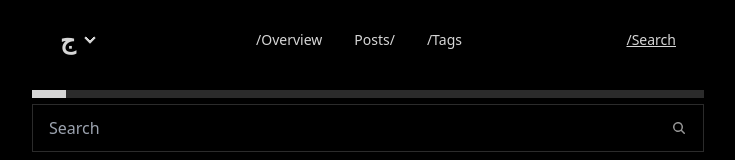
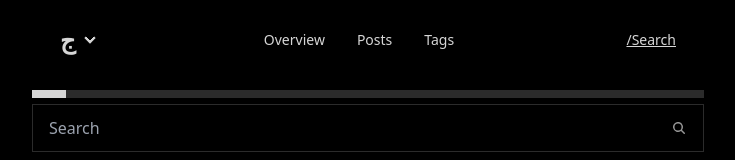
Before and after one commit to SamiSuleiman/jawhar, an Angular app in the folder web/: page /posts/1 in a window 1280 px wide. Shown: the top 160 px of the page, without its empty margins (272-1007 px from the left). Built offline with nearby package versions, Linux system fonts and the light colour scheme; no server answers.

Commit message:
web(wip): layouts

```diff
--- a/web/src/app/core/services/route.service.ts
+++ b/web/src/app/core/services/route.service.ts
@@ -1,4 +1,4 @@
-import { computed, inject, Injectable, signal } from '@angular/core';
+import { computed, inject, Injectable } from '@angular/core';
 import { Router } from '@angular/router';
 import { UiService } from '../../ui/ui.service';
 
@@ -11,17 +11,9 @@ export class RouteService {
 
   readonly $isLoading = computed(() => this.uiService.$isLoading());
 
-  readonly $route = signal('');
-
-  constructor() {
-    const _currRoute = window.location.pathname.split('/')[1];
-    this.$route.set(_currRoute);
-  }
-
   goto(route: string, user?: string): void {
-    if (route === '') {
-      this.router.navigate(['/']);
-    } else {
+    if (route === '') this.router.navigate(['/']);
+    else {
       if (!user) return;
       this.router.navigate([`/${route}/${user}`]);
     }
--- a/web/src/app/posts/post-list.component.ts
+++ b/web/src/app/posts/post-list.component.ts
@@ -13,15 +13,13 @@ import { FormControl, ReactiveFormsModule } from '@angular/forms';
 import { Router, RouterLink } from '@angular/router';
 import { debounceTime, tap } from 'rxjs';
 import { SearchIconComponent } from '../ui/icons/search-icon.component';
-import { NavbarComponent } from '../ui/navbar.component';
+import { LayoutComponent } from '../ui/layout.component';
 import { Post } from './post.model';
 import { PostService } from './post.service';
-import { BottomNavComponent } from '../ui/bottom-nav.component';
 
 @Component({
   template: `
-    <app-navbar> </app-navbar>
-
+    <app-layout> </app-layout>
     <div class="flex gap-2">
       <label class="input input-bordered flex items-center gap-2 flex-grow">
         <input
@@ -53,12 +51,11 @@ import { BottomNavComponent } from '../ui/bottom-nav.component';
   selector: 'app-post-list',
   standalone: true,
   imports: [
-    BottomNavComponent,
-    NavbarComponent,
     RouterLink,
     ReactiveFormsModule,
     AsyncPipe,
     SearchIconComponent,
+    LayoutComponent,
   ],
   changeDetection: ChangeDetectionStrategy.OnPush,
 })
--- a/web/src/app/posts/post.component.ts
+++ b/web/src/app/posts/post.component.ts
@@ -7,13 +7,13 @@ import {
   signal,
 } from '@angular/core';
 import { RouterLink } from '@angular/router';
-import { NavbarComponent } from '../ui/navbar.component';
+import { LayoutComponent } from '../ui/layout.component';
+import { Post } from './post.model';
 import { PostService } from './post.service';
-import { Post } from './post.model';
 
 @Component({
   template: `
-    <app-navbar> </app-navbar>
+    <app-layout> </app-layout>
     <div class="p-2 overflow-x-scroll">
       <h1 class="font-bold">{{ $post()?.title }}</h1>
       <img [src]="$post()?.thumbnail" alt="Thumbnail" />
@@ -22,7 +22,7 @@ import { Post } from './post.model';
   `,
   selector: 'app-post',
   standalone: true,
-  imports: [NavbarComponent, RouterLink],
+  imports: [RouterLink, LayoutComponent],
   changeDetection: ChangeDetectionStrategy.OnPush,
 })
 export class PostComponent implements OnInit {
--- a/web/src/app/search/search.component.ts
+++ b/web/src/app/search/search.component.ts
@@ -2,12 +2,12 @@ import { Component, HostListener, inject, signal } from '@angular/core';
 import { FormsModule } from '@angular/forms';
 import { Router } from '@angular/router';
 import { GithubService } from '../github/github.service';
-import { NavbarComponent } from '../ui/navbar.component';
+import { LayoutComponent } from '../ui/layout.component';
 import { HistoryComponent } from './history.component';
 
 @Component({
   template: `
-    <app-navbar> </app-navbar>
+    <app-layout> </app-layout>
     <div class="flex flex-col">
       <div class="p-1 mt-4 flex justify-start items-center">
         <div class="flex flex-col gap-2 w-full">
@@ -35,7 +35,7 @@ import { HistoryComponent } from './history.component';
   styles: ``,
   selector: 'app-search',
   standalone: true,
-  imports: [NavbarComponent, FormsModule, HistoryComponent],
+  imports: [FormsModule, HistoryComponent, LayoutComponent],
 })
 export class SearchComponent {
   private readonly router = inject(Router);
--- a/web/src/app/tags/tag-list.component.ts
+++ b/web/src/app/tags/tag-list.component.ts
@@ -13,13 +13,12 @@ import { FormControl, ReactiveFormsModule } from '@angular/forms';
 import { Router, RouterLink } from '@angular/router';
 import { debounceTime, tap } from 'rxjs';
 import { SearchIconComponent } from '../ui/icons/search-icon.component';
-import { NavbarComponent } from '../ui/navbar.component';
+import { LayoutComponent } from '../ui/layout.component';
 import { TagService } from './tag.service';
 
 @Component({
   template: `
-    <app-navbar> </app-navbar>
-
+    <app-layout> </app-layout>
     <label class="input input-bordered flex items-center gap-2 flex-grow">
       <input
         type="text"
@@ -49,11 +48,11 @@ import { TagService } from './tag.service';
   selector: 'app-tag-list',
   standalone: true,
   imports: [
-    NavbarComponent,
     RouterLink,
     ReactiveFormsModule,
     AsyncPipe,
     SearchIconComponent,
+    LayoutComponent,
   ],
   changeDetection: ChangeDetectionStrategy.OnPush,
 })
--- a/web/src/app/tags/tag.component.ts
+++ b/web/src/app/tags/tag.component.ts
@@ -2,21 +2,19 @@ import {
   ChangeDetectionStrategy,
   Component,
   OnInit,
-  computed,
   inject,
   input,
   signal,
 } from '@angular/core';
 import { Router, RouterLink } from '@angular/router';
-import { NavbarComponent } from '../ui/navbar.component';
-import { TagService } from './tag.service';
 import { Post } from '../posts/post.model';
 import { PostService } from '../posts/post.service';
+import { LayoutComponent } from '../ui/layout.component';
+import { TagService } from './tag.service';
 
 @Component({
   template: `
-    <app-navbar> </app-navbar>
-
+    <app-layout></app-layout>
     <div
       class="max-h-[60vh] overflow-y-scroll p-1 flex justify-start items-center"
     >
@@ -34,7 +32,7 @@ import { PostService } from '../posts/post.service';
   styles: ``,
   selector: 'app-tags',
   standalone: true,
-  imports: [NavbarComponent, RouterLink],
+  imports: [RouterLink, LayoutComponent],
   changeDetection: ChangeDetectionStrategy.OnPush,
 })
 export class TagComponent implements OnInit {
--- /dev/null
+++ b/web/src/app/ui/layout.component.ts
@@ -0,0 +1,22 @@
+import { Component, inject } from '@angular/core';
+import { toSignal } from '@angular/core/rxjs-interop';
+import { ActivatedRoute } from '@angular/router';
+import { map } from 'rxjs';
+import { NavbarComponent } from './navbar.component';
+
+@Component({
+  template: `
+    <app-navbar [user]="$userInView()"></app-navbar>
+    <ng-content></ng-content>
+  `,
+  imports: [NavbarComponent],
+  selector: 'app-layout',
+  standalone: true,
+})
+export class LayoutComponent {
+  private readonly route = inject(ActivatedRoute);
+
+  readonly $userInView = toSignal(
+    this.route.params.pipe(map((p) => p['username']))
+  );
+}
--- a/web/src/app/ui/navbar.component.ts
+++ b/web/src/app/ui/navbar.component.ts
@@ -1,9 +1,11 @@
 import { NgClass } from '@angular/common';
-import { ChangeDetectionStrategy, Component, inject } from '@angular/core';
+import {
+  ChangeDetectionStrategy,
+  Component,
+  inject,
+  input,
+} from '@angular/core';
 import { RouteService } from '../core/services/route.service';
-import { ActivatedRoute } from '@angular/router';
-import { toSignal } from '@angular/core/rxjs-interop';
-import { map } from 'rxjs';
 
 @Component({
   template: `
@@ -35,38 +37,32 @@ import { map } from 'rxjs';
 
         <div class="flex">
           <li
-            (click)="routeService.goto('overview', $userInView())"
+            (click)="routeService.goto('overview', $user())"
             [ngClass]="[
-              routeService.isDisabled('overview', $userInView()) ? 'hidden' : ''
+              routeService.isDisabled('overview', $user()) ? 'hidden' : ''
             ]"
           >
-            <a class="no-underline">{{
-              routeService.$route() === 'overview' ? 'Overview/' : '/Overview'
-            }}</a>
+            <a class="no-underline">Overview</a>
           </li>
           <li
-            (click)="routeService.goto('posts', $userInView())"
+            (click)="routeService.goto('posts', $user())"
             [ngClass]="[
-              routeService.isDisabled('posts', $userInView()) ? 'hidden' : ''
+              routeService.isDisabled('posts', $user()) ? 'hidden' : ''
             ]"
           >
-            <a class="no-underline">
-              {{ routeService.$route() === 'posts' ? 'Posts/' : '/Posts' }}
-            </a>
+            <a class="no-underline"> Posts </a>
           </li>
           <li
-            (click)="routeService.goto('tags', $userInView())"
+            (click)="routeService.goto('tags', $user())"
             [ngClass]="[
-              routeService.isDisabled('tags', $userInView()) ? 'hidden' : ''
+              routeService.isDisabled('tags', $user()) ? 'hidden' : ''
             ]"
           >
-            <a class="no-underline">
-              {{ routeService.$route() === 'tags' ? 'Tags/' : '/Tags' }}
-            </a>
+            <a class="no-underline"> Tags </a>
           </li>
         </div>
         <div class="flex">
-          <li (click)="routeService.goto('', $userInView())"><a>/Search</a></li>
+          <li (click)="routeService.goto('', $user())"><a>/Search</a></li>
         </div>
       </ul>
     </div>
@@ -81,10 +77,7 @@ import { map } from 'rxjs';
   imports: [NgClass],
 })
 export class NavbarComponent {
-  private readonly route = inject(ActivatedRoute);
   readonly routeService = inject(RouteService);
 
-  readonly $userInView = toSignal(
-    this.route.params.pipe(map((p) => p['username']))
-  );
+  $user = input.required<string>({ alias: 'user' });
 }
--- /dev/null
+++ b/web/src/app/ui/sidenav.component.ts
@@ -0,0 +1,28 @@
+import { Component } from '@angular/core';
+
+@Component({
+  template: `<div class="drawer lg:drawer-open">
+    <input id="my-drawer-2" type="checkbox" class="drawer-toggle" />
+    <div class="drawer-content flex flex-col items-center justify-center">
+      <!-- Page content here -->
+      <label for="my-drawer-2" class="btn btn-primary drawer-button lg:hidden">
+        Open drawer
+      </label>
+    </div>
+    <div class="drawer-side">
+      <label
+        for="my-drawer-2"
+        aria-label="close sidebar"
+        class="drawer-overlay"
+      ></label>
+      <ul class="menu bg-base-200 text-base-content min-h-full w-80 p-4">
+        <!-- Sidebar content here -->
+        <li><a>Sidebar Item 1</a></li>
+        <li><a>Sidebar Item 2</a></li>
+      </ul>
+    </div>
+  </div>`,
+  selector: 'app-sidenav',
+  standalone: true,
+})
+export class SidenavComponent {}
--- a/web/src/app/user/user.component.ts
+++ b/web/src/app/user/user.component.ts
@@ -7,13 +7,13 @@ import {
   signal,
 } from '@angular/core';
 import { Router, RouterLink } from '@angular/router';
+import { Profile } from '../github/github.model';
 import { GithubService } from '../github/github.service';
-import { NavbarComponent } from '../ui/navbar.component';
-import { Profile } from '../github/github.model';
+import { LayoutComponent } from '../ui/layout.component';
 
 @Component({
   template: `
-    <app-navbar> </app-navbar>
+    <app-layout></app-layout>
     <div>
       @if ($profile(); as profile) {
       <div class="flex flex-col items-center">
@@ -31,7 +31,7 @@ import { Profile } from '../github/github.model';
   styles: ``,
   selector: 'app-user',
   standalone: true,
-  imports: [NavbarComponent, RouterLink],
+  imports: [RouterLink, LayoutComponent],
   changeDetection: ChangeDetectionStrategy.OnPush,
 })
 export class UserComponent implements OnInit {
```
Lines whose indentation alone changed are shown as unchanged.
